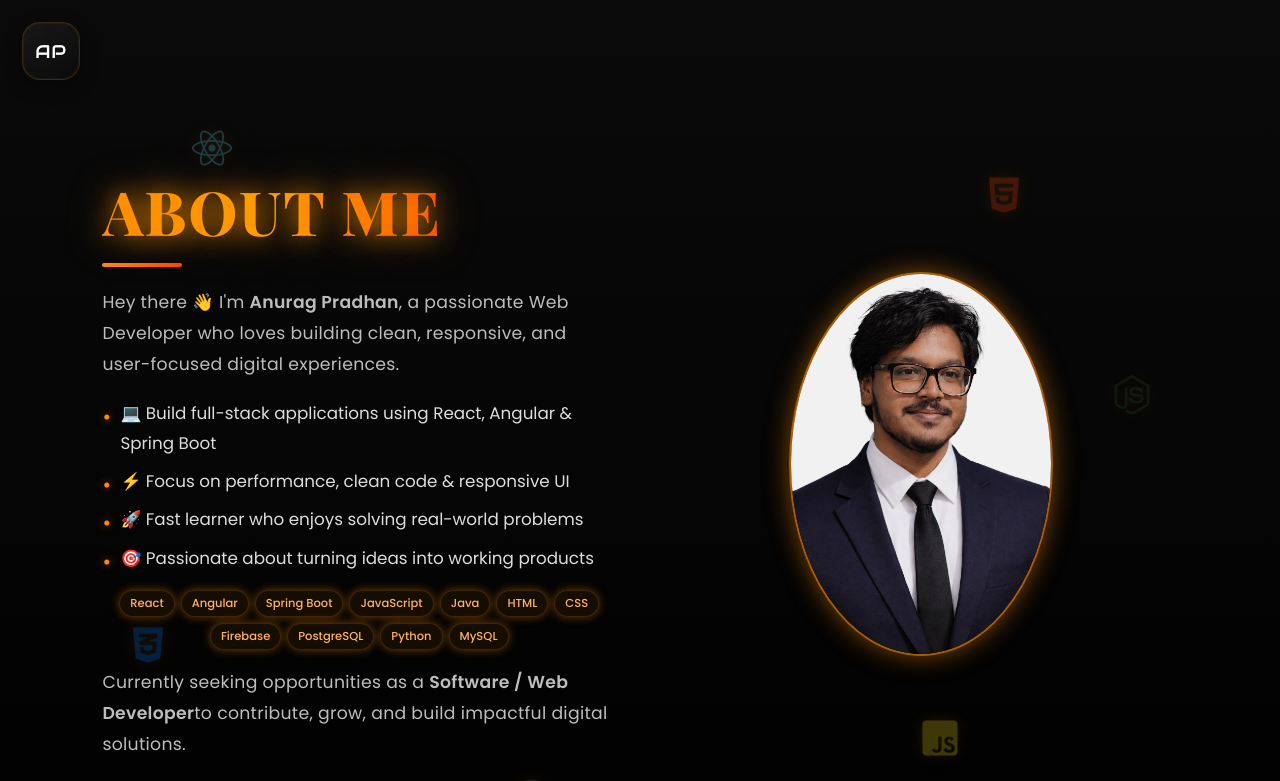
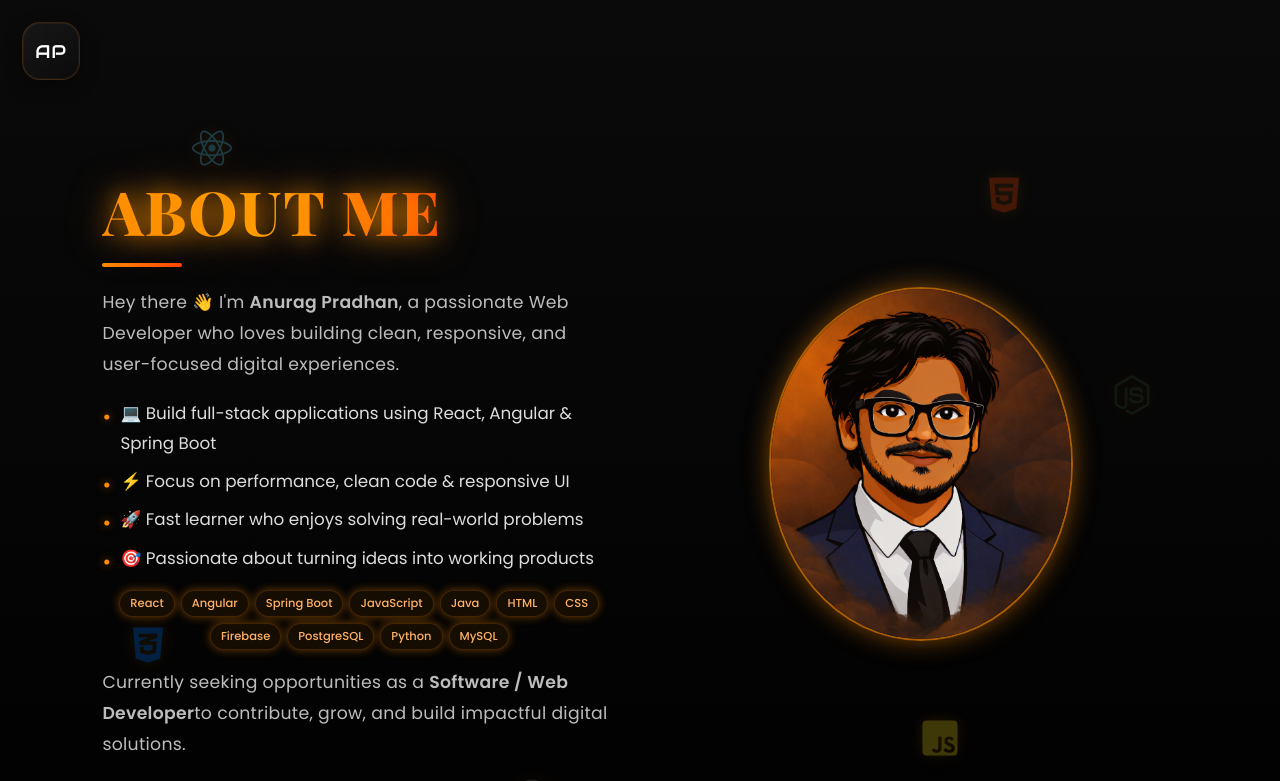
Before and after one commit to AnuragPradhan05/Portfolio, a React (Vite) app: page /about in a window 1280 px wide. Shown: the top 781 px of the page. Built offline with nearby package versions, Linux system fonts and the light colour scheme.

Commit message:
Fixed the image

```diff
--- a/src/styles/About.css
+++ b/src/styles/About.css
@@ -147,8 +147,8 @@
 }
 
 .about-image img {
-  width: 260px;
-  height: 380px;
+  width: 300px;
+  height: 350px;
   border-radius: 50%;
   object-fit: cover;
   border: 2px solid rgba(255, 140, 0, 0.7);
--- a/src/styles/Home.css
+++ b/src/styles/Home.css
@@ -72,9 +72,9 @@
 
 /* Passport Image Styling */
 .home-image img {
-  width: 260px;              /* slightly smaller = better face fit */
+  width: 300px;
   height: 350px;
-  object-fit: cover;         /* fills circle properly */
+  object-fit: cover;
   object-position: center 20%; /* moves face slightly upward (passport fit) */
 
   border-radius: 50%;
```
Also changed, not shown: src/assets/pic2.jpg.
